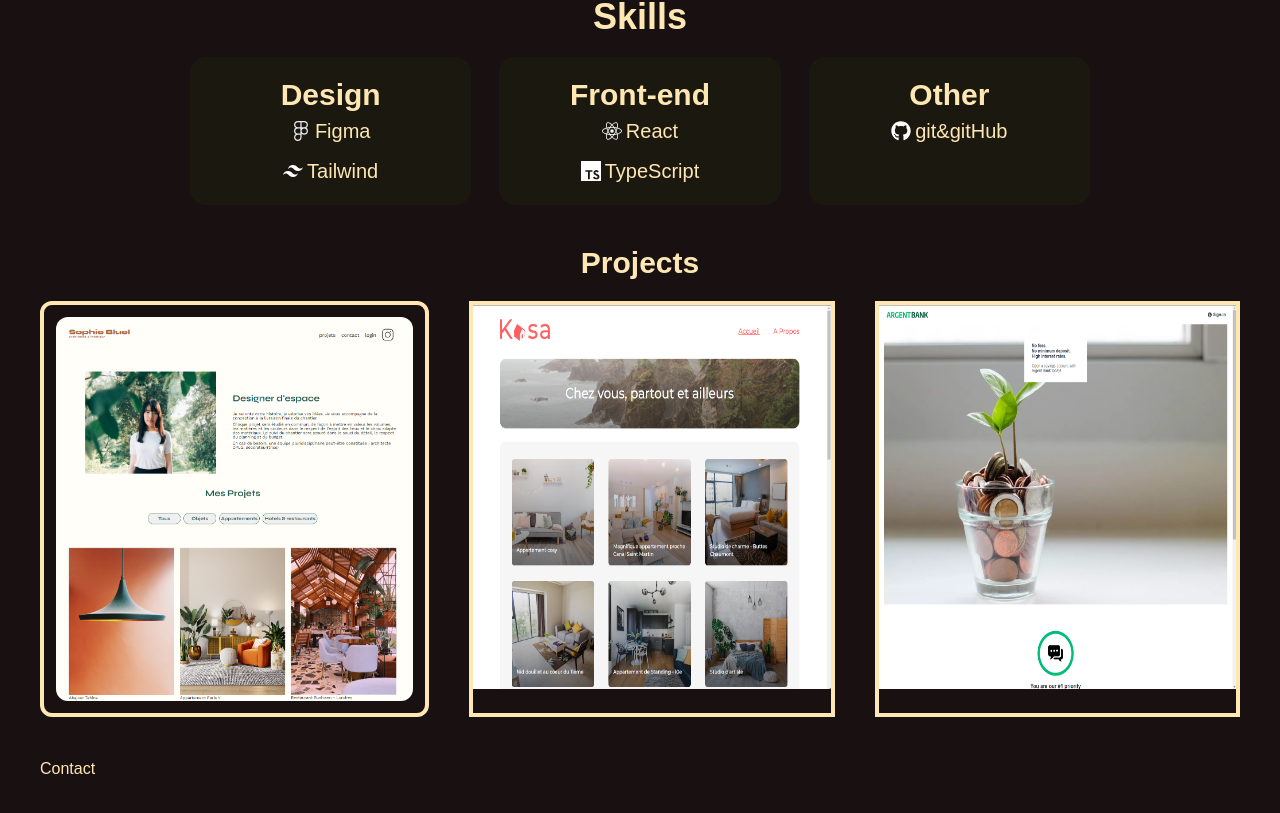
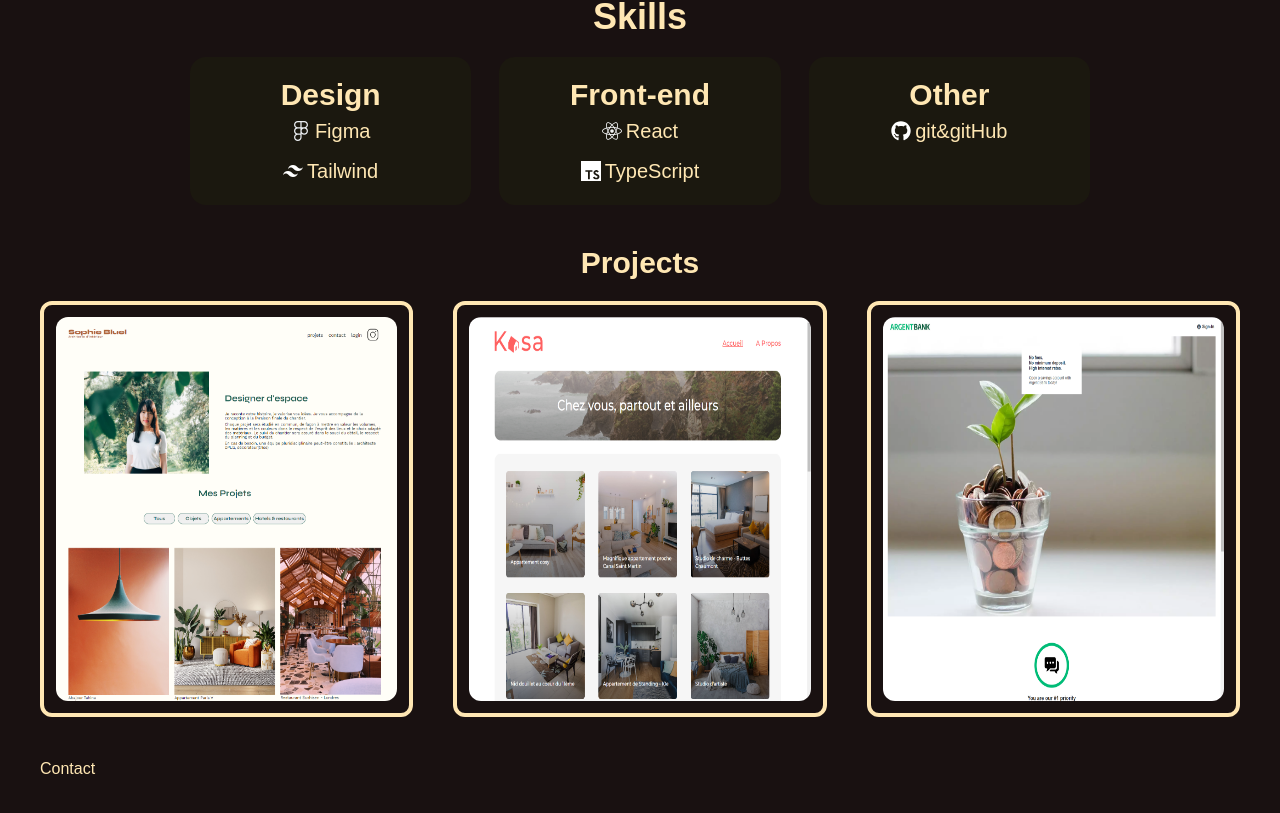
Before and after one commit to Buens18k/Portfolio, a Next.js app: page / in a window 1280 px wide. Shown: the part 659-1472 px from the top of the page. Built offline with nearby package versions, Linux system fonts and the light colour scheme; a web font is replaced by a local one.

Commit message:
Project#2

```diff
--- /dev/null
+++ b/app/components/project.tsx
@@ -0,0 +1,29 @@
+import Image from 'next/image';
+
+interface projectProps {
+  src: string;
+  alt: string;
+  titleProject: string;
+  text: string;
+}
+
+function Project({ src, alt, titleProject, text }: projectProps) {
+  return (
+    <div className="group flex flex-col relative border-solid border-4 border-text p-3 rounded-xl">
+      <Image
+        className="w-96 h-96 opacity-100 group-hover:opacity-50 transition-opacity duration-300 bg-cover rounded-xl"
+        src={`/images/${src}`}
+        alt={alt}
+        width={500}
+        height={500}
+        priority
+      />
+      <div className="hidden rounded-xl group-hover:flex group-hover:flex-col  group-hover:items-center group-hover:justify-center absolute inset-0 bg-menu p-4 opacity-0 group-hover:opacity-100 transition-all duration-300 transform -translate-x-full group-hover:translate-x-0 animate-slideIn ease-in-out">
+        <h5 className="text-2xl">{titleProject}</h5>
+        <p className="text-center text-xl">{text}</p>
+      </div>
+    </div>
+  );
+}
+
+export default Project;
--- a/app/page.tsx
+++ b/app/page.tsx
@@ -1,10 +1,13 @@
-import Image from 'next/image';
 import Banner from './components/banner';
 import Biography from './components/biography';
 import ButtonContact from './components/buttonContact';
+import Project from './components/project';
 import SkillsContent from './components/skillsContent';
 
 export default function Home() {
+  const textProject = {
+    js: 'Lorem ipsum dolor sit amet consectetur adipisicing elit. Veritatis repudiandae iste nisi ex molestiae? Suscipit est nam adipisci nemo quam? Accusantium tenetur quas enim facilis dignissimos culpa repudiandae nesciunt eligendi!',
+  };
   const mutliText = {
     lines: [
       'Hello !!!',
@@ -52,51 +55,9 @@ export default function Home() {
         <div className="flex flex-col items-center gap-5">
           <h4 className="text-3xl font-bold text-text">Projects</h4>
           <div className="flex flex-col lg:flex-row gap-10">
-            <div className="group flex flex-col relative border-solid border-4 border-text p-3 rounded-xl">
-              <Image
-                className="w-96 h-96 opacity-100 group-hover:opacity-50 transition-opacity duration-300 bg-cover rounded-xl"
-                src="/images/p6.webp"
-                alt="Image du projet 1"
-                width={500}
-                height={500}
-                priority
-              />
-              <div className="hidden rounded-xl group-hover:flex group-hover:flex-col  group-hover:items-center group-hover:justify-center absolute inset-0 bg-menu p-4 opacity-0 group-hover:opacity-100 transition-all duration-300 transform -translate-x-full group-hover:translate-x-0 animate-slideIn ease-in-out">
-                <h5 className="text-2xl">JavaScript</h5>
-                <p className="text-center text-xl">
-                  Lorem ipsum dolor sit amet consectetur adipisicing elit. Consequatur, velit? Repellat similique voluptatibus sit ullam blanditiis
-                  nihil, incidunt aspernatur placeat autem magnam suscipit ipsam quibusdam alias iste maiores! Eligendi, commodi.
-                </p>
-              </div>
-            </div>
-            <div className="group flex flex-col relative border-solid border-4 border-text">
-              <Image
-                className="w-96 h-96 opacity-100 group-hover:opacity-50  transition-opacity duration-300"
-                src="/images/p8.webp"
-                alt="Image du projet 1"
-                width={500}
-                height={500}
-                priority
-              />
-              <p className=" text-text hidden group-hover:flex absolute inset-0 bg-menu p-4 opacity-0 group-hover:opacity-100 transition-all duration-300 transform -translate-x-full group-hover:translate-x-0 animate-slideIn ease-in-out">
-                Lorem ipsum dolor sit amet consectetur adipisicing elit. Consequatur, velit? Repellat similique voluptatibus sit ullam blanditiis
-                nihil, incidunt aspernatur placeat autem magnam suscipit ipsam quibusdam alias iste maiores! Eligendi, commodi.
-              </p>
-            </div>
-            <div className="group flex flex-col relative border-solid border-4 border-text">
-              <Image
-                className="w-96 h-96 opacity-100 group-hover:opacity-50  transition-opacity duration-300"
-                src="/images/p11.webp"
-                alt="Image du projet 1"
-                width={500}
-                height={500}
-                priority
-              />
-              <p className=" text-text hidden group-hover:flex absolute inset-0 bg-menu p-4 opacity-0 group-hover:opacity-100 transition-all duration-300 transform -translate-x-full group-hover:translate-x-0 animate-slideIn ease-in-out">
-                Lorem ipsum dolor sit amet consectetur adipisicing elit. Consequatur, velit? Repellat similique voluptatibus sit ullam blanditiis
-                nihil, incidunt aspernatur placeat autem magnam suscipit ipsam quibusdam alias iste maiores! Eligendi, commodi.
-              </p>
-            </div>
+            <Project src="p6.webp" alt="picture Project 6" titleProject="JavaScript" text={textProject.js} />
+            <Project src="p8.webp" alt="picture Project 8" titleProject="React" text={textProject.js} />
+            <Project src="p11.webp" alt="picture Project 11" titleProject="React" text={textProject.js} />
           </div>
         </div>
       </section>
```
